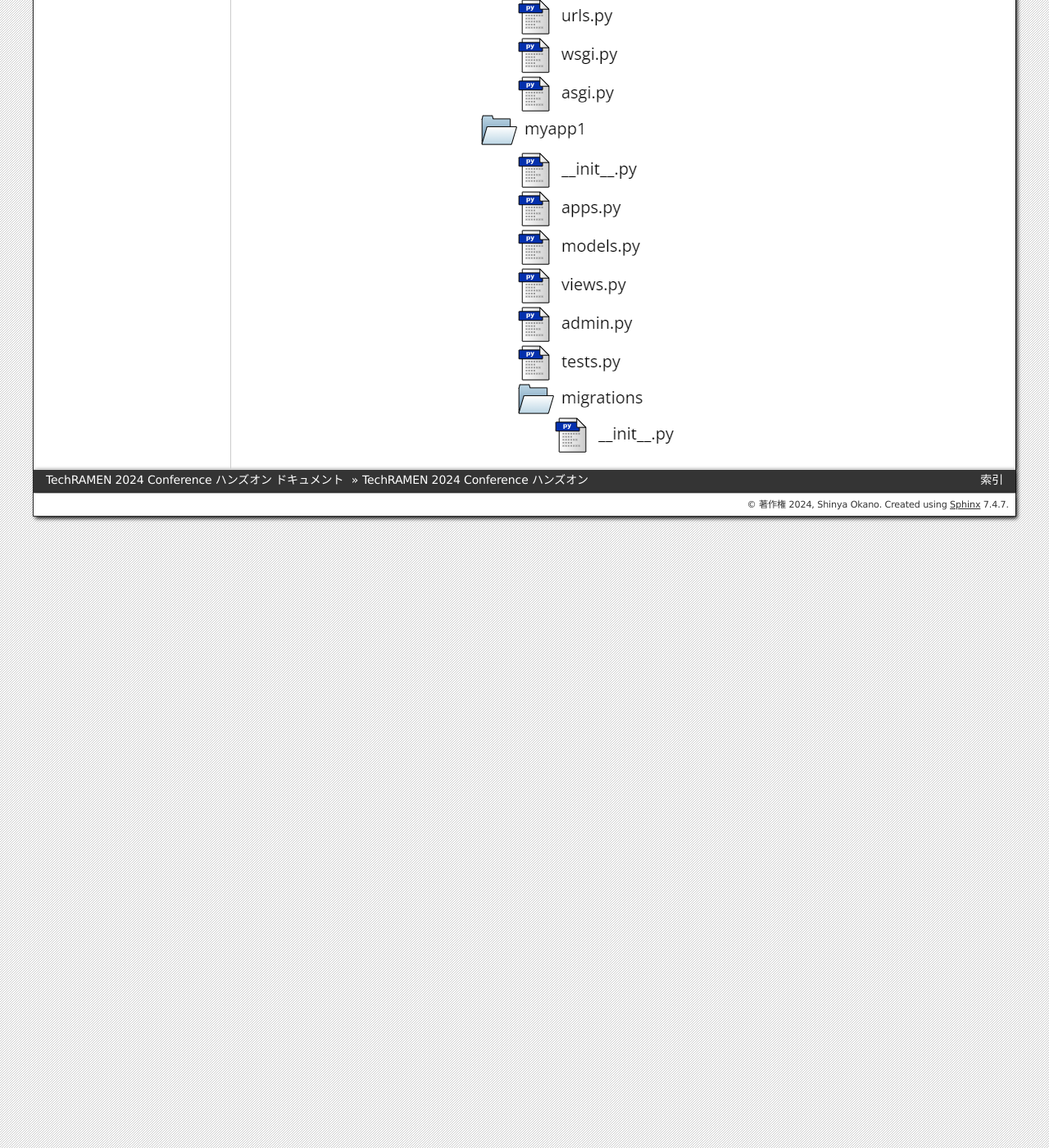
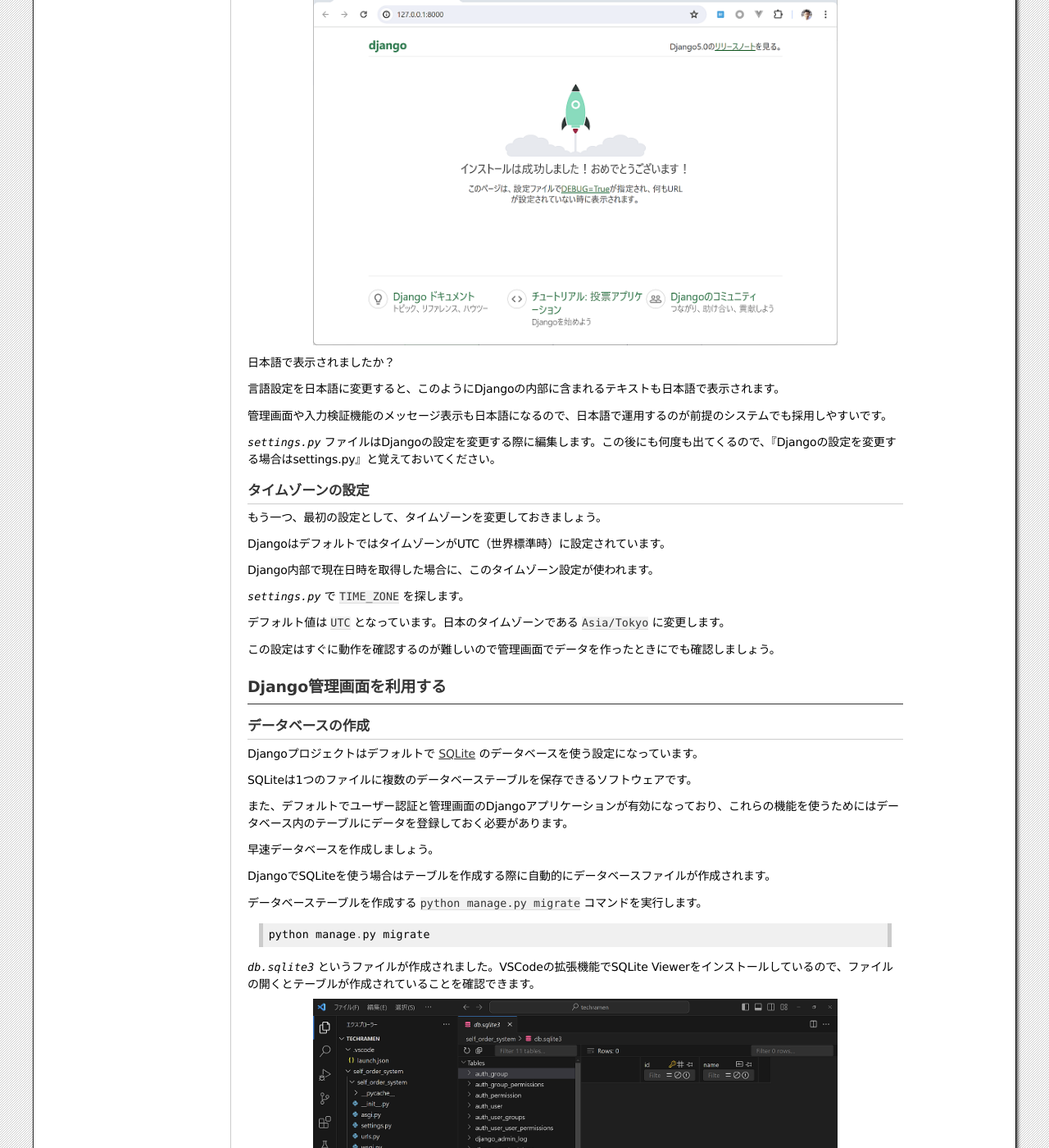
Before and after one commit to tokibito/techramen-handson, a Sphinx documentation site: the page built from docs/source/index.rst, in a window 1280 px wide and 1400 px high, scrolled down 14971 px. Shown: the whole window at 82% size. Built offline with Sphinx 7.4.7, drawn with Linux system fonts in a browser that asks for light colours; some of the changed text lies outside the part shown.

Commit message:
admin login

```diff
--- a/docs/source/index.rst
+++ b/docs/source/index.rst
@@ -245,7 +245,7 @@
 
 開発を始める際には、作業用フォルダを1つ作っておき、そこから作業をはじめるとファイルが散らばらないのでおすすめです。
 
-今回はデスクトップに `techramen` という名前のフォルダを作って、これを作業用フォルダとして使います。
+今回はデスクトップに ``techramen`` という名前のフォルダを作って、これを作業用フォルダとして使います。
 
 デスクトップにフォルダを作ったら、VSCodeにフォルダをドラッグアンドドロップしてください。VSCodeでフォルダを開いた状態になるはずです。
 
@@ -269,31 +269,31 @@
 
 こういった場合に、『Python仮想環境』を作成することで毎回パッケージをインストールしなおす必要はなくなり、環境を切り替えるのが楽になります。
 
-まずはターミナルでPythonのバージョンを確認しましょう。 `-V` オプションが
+まずはターミナルでPythonのバージョンを確認しましょう。 ``-V`` オプションが
 
-* Windowsの場合: `py -3 -V`
-* macOSの場合: `python3 -V`
-* Linuxの場合: `python3 -V`
+* Windowsの場合: ``py -3 -V``
+* macOSの場合: ``python3 -V``
+* Linuxの場合: ``python3 -V``
 
 表示されたバージョンは、今回使おうとしているPythonバージョンと一致していますか？
 
 もし一致しない場合は、マイナーバージョンを明示的にしていすると、該当のバージョンのPythonを起動できます。
 
-* Windowsの場合: `py -3.12 -V`
-* macOSの場合: `python3.12 -V`
-* Linuxの場合: `python3.12 -V`
+* Windowsの場合: ``py -3.12 -V``
+* macOSの場合: ``python3.12 -V``
+* Linuxの場合: ``python3.12 -V``
 
 .. image:: images/terminal-python-version.png
 
-.. tip:: Windows用Pythonで利用できる `py` コマンドは、Pythonのバージョンを指定して起動できるランチャーアプリケーションです。 macOSやLinuxの場合は、通常 `python3.x` （x部分はマイナーバージョン）のようなコマンドで複数のバージョンを使い分けます。
+.. tip:: Windows用Pythonで利用できる ``py`` コマンドは、Pythonのバージョンを指定して起動できるランチャーアプリケーションです。 macOSやLinuxの場合は、通常 `python3.x` （x部分はマイナーバージョン）のようなコマンドで複数のバージョンを使い分けます。
 
-Pythonのバージョンを確認できたら、組み込みの `venv` モジュールを使って、 `venv` という名前のPython仮想環境を作成します。
+Pythonのバージョンを確認できたら、組み込みの ``venv`` モジュールを使って、 ``venv`` という名前のPython仮想環境を作成します。
 
 .. code-block::
 
    py -3.12 -m venv venv
 
-Pythonコマンドを表す `py -3.12` の部分はOSごとに異なる部分ですので、macOSやLinuxを利用している場合は適宜変更してください。
+Pythonコマンドを表す ``py -3.12`` の部分はOSごとに異なる部分ですので、macOSやLinuxを利用している場合は適宜変更してください。
 
 仮想環境の有効化
 ---------------------
@@ -308,7 +308,7 @@
 
 メニューの[ターミナル]-[新しいターミナル]で、ターミナルを1つ新しく開いて確認してみましょう。
 
-`(venv)` の表示が出ていれば仮想環境が有効になっています。 `python -V` コマンドでPythonバージョンが想定通りになっているか確認しておきましょう。
+``(venv)`` の表示が出ていれば仮想環境が有効になっています。 ``python -V`` コマンドでPythonバージョンが想定通りになっているか確認しておきましょう。
 
 .. image:: images/python-venv-new-terminal.png
 
@@ -350,7 +350,7 @@
 
 今回バージョンを指定していませんが、Djangoは5.0系を想定しています。
 
-インストールされたパッケージの一覧を確認するには `pip list` コマンドを使います。
+インストールされたパッケージの一覧を確認するには ``pip list`` コマンドを使います。
 
 .. image:: images/pip-list.png
 
@@ -380,9 +380,9 @@
 Djangoのプロジェクト作成
 ------------------------------
 
-Djangoをインストールした仮想環境のターミナルでは管理コマンド `django-admin` を使用できます。
+Djangoをインストールした仮想環境のターミナルでは管理コマンド ``django-admin`` を使用できます。
 
-プロジェクトを作成する場合は `startproject` サブコマンドを使います。今回、Djangoのプロジェクト名は `self_order_system` とします。
+プロジェクトを作成する場合はサブコマンドの ``startproject`` を使います。今回、Djangoのプロジェクト名は ``self_order_system`` とします。
 
 .. code-block::
 
@@ -392,7 +392,7 @@
 
 .. image:: images/django-start-project.png
 
-プロジェクト名として使用した `self_order_system` のフォルダ以下に、 `manage.py` ファイルと `self_order_system` のフォルダが作成され、 `self_order_system` フォルダ内にはいくつかのPythonモジュールが格納されています。
+プロジェクト名として使用した ``self_order_system`` のフォルダ以下に、 `manage.py` ファイルと ``self_order_system`` のフォルダが作成され、 ``self_order_system`` フォルダ内にはいくつかのPythonモジュールが格納されています。
 
 `manage.py` はDjangoプロジェクトの管理コマンドです。django-adminとは用途が異なります。プロジェクト専用のサブコマンドなどを利用できます。
 
@@ -406,7 +406,7 @@
 
 Djangoのプロジェクトを作成したので、開発用サーバーを動かしてみましょう。
 
-仮想環境のターミナルで `manage.py` があるフォルダに `cd` コマンドで移動してから、 `python manage.py runserver` コマンドを実行します。
+仮想環境のターミナルで `manage.py` があるフォルダに ``cd`` コマンドで移動してから、 ``python manage.py runserver`` コマンドを実行します。
 
 .. code-block::
 
@@ -444,7 +444,102 @@
 
 .. image:: images/vscode-debugger.png
 
+ターミナルから実行したのと同様に、Webブラウザで http://127.0.0.1:8000/ にアクセスして表示されることを確認しておきましょう。
+
 日本語化
 ----------------
 
+Djangoは標準で日本語に対応しています。
+
+`self_order_system/self_order_system/settings.py` ファイルをエディタで開いて、 ``LANGUAGE_CODE`` の項目を探します。
+
+デフォルト値は ``en-us`` となっています。 ``ja`` に変更します。
+
+変更したら開発用サーバーを起動して、 http://127.0.0.1:8000/ にアクセスしてみましょう。
+
+.. image:: images/django-worked-ja.png
+
+日本語で表示されましたか？
+
+言語設定を日本語に変更すると、このようにDjangoの内部に含まれるテキストも日本語で表示されます。
+
+管理画面や入力検証機能のメッセージ表示も日本語になるので、日本語で運用するのが前提のシステムでも採用しやすいです。
+
+`settings.py` ファイルはDjangoの設定を変更する際に編集します。この後にも何度も出てくるので、『Djangoの設定を変更する場合はsettings.py』と覚えておいてください。
+
+タイムゾーンの設定
+-----------------------
+
+もう一つ、最初の設定として、タイムゾーンを変更しておきましょう。
+
+DjangoはデフォルトではタイムゾーンがUTC（世界標準時）に設定されています。
+
+Django内部で現在日時を取得した場合に、このタイムゾーン設定が使われます。
+
+`settings.py` で ``TIME_ZONE`` を探します。
+
+デフォルト値は ``UTC`` となっています。日本のタイムゾーンである ``Asia/Tokyo`` に変更します。
+
+この設定はすぐに動作を確認するのが難しいので管理画面でデータを作ったときにでも確認しましょう。
+
+Django管理画面を利用する
+=============================
+
+データベースの作成
+---------------------
+
+Djangoプロジェクトはデフォルトで `SQLite <https://www.sqlite.org/>`_ のデータベースを使う設定になっています。
+
+SQLiteは1つのファイルに複数のデータベーステーブルを保存できるソフトウェアです。
+
+また、デフォルトでユーザー認証と管理画面のDjangoアプリケーションが有効になっており、これらの機能を使うためにはデータベース内のテーブルにデータを登録しておく必要があります。
+
+早速データベースを作成しましょう。
+
+DjangoでSQLiteを使う場合はテーブルを作成する際に自動的にデータベースファイルが作成されます。
+
+データベーステーブルを作成する ``python manage.py migrate`` コマンドを実行します。
+
+.. code-block::
+
+   python manage.py migrate
+
+`db.sqlite3` というファイルが作成されました。VSCodeの拡張機能でSQLite Viewerをインストールしているので、ファイルの開くとテーブルが作成されていることを確認できます。
+
+.. image:: images/vscode-sqlite-viewer.png
+
+.. tip::
+
+   DjangoのSQLiteデータベースの読み書きは、Pythonの標準モジュールで実現しています。他のデータベースソフトウェアに接続する場合は、各データベースごとに対応したデータベースドライバー（Pythonのサードパーティパッケージ）のインストールが必要になります。
+
+管理ユーザーの作成
+---------------------
+
+管理画面にログインするためのユーザーを作成しましょう。
+
+`manage.py` のサブコマンドで `createsuperuser` コマンドを使用します。
+
+.. code-block::
+
+   python manage.py createsuperuser
+
+.. image:: images/django-createsuperuser.png
+
+作成するユーザーのユーザー名、メールアドレス、パスワードを訊ねてきます。メールアドレスは空でも大丈夫です。
+
+パスワードの強度が低いと警告が表示されますがローカル環境だけで開発に使うデータベースであれば、警告を無視してユーザーを作成することもできます。
+
+管理画面にログインする
+---------------------------
+
+デフォルトでDjango管理画面は有効になっています。開発用サーバーを起動した状態で http://127.0.0.1:8000/admin/ に接続してみましょう。ログイン画面が表示されるはずです。
+
+.. image:: images/django-admin-login.png
+
+先ほど ``createsuperuser`` コマンドで作成したユーザーでログインできます。
+
+.. image:: images/django-admin.png
+
+
+
 .. image:: images/django-project-structure.png
```
Also changed, not shown: other parts of docs/source/index.rst (+4 -4 lines), docs/source/images/django-admin-login.png (added), docs/source/images/django-admin.png (added), docs/source/images/django-createsuperuser.png (added), docs/source/images/django-worked-ja.png (added), docs/source/images/vscode-sqlite-viewer.png (added).
